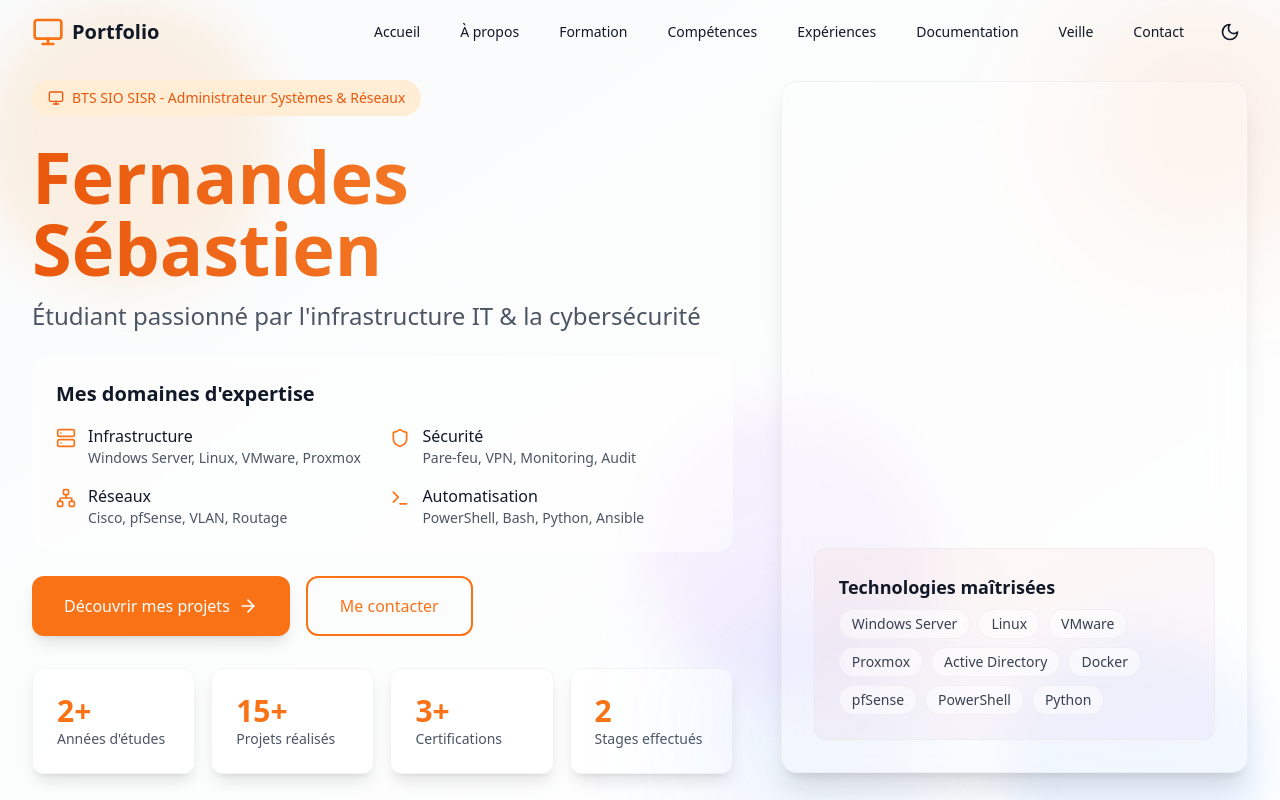
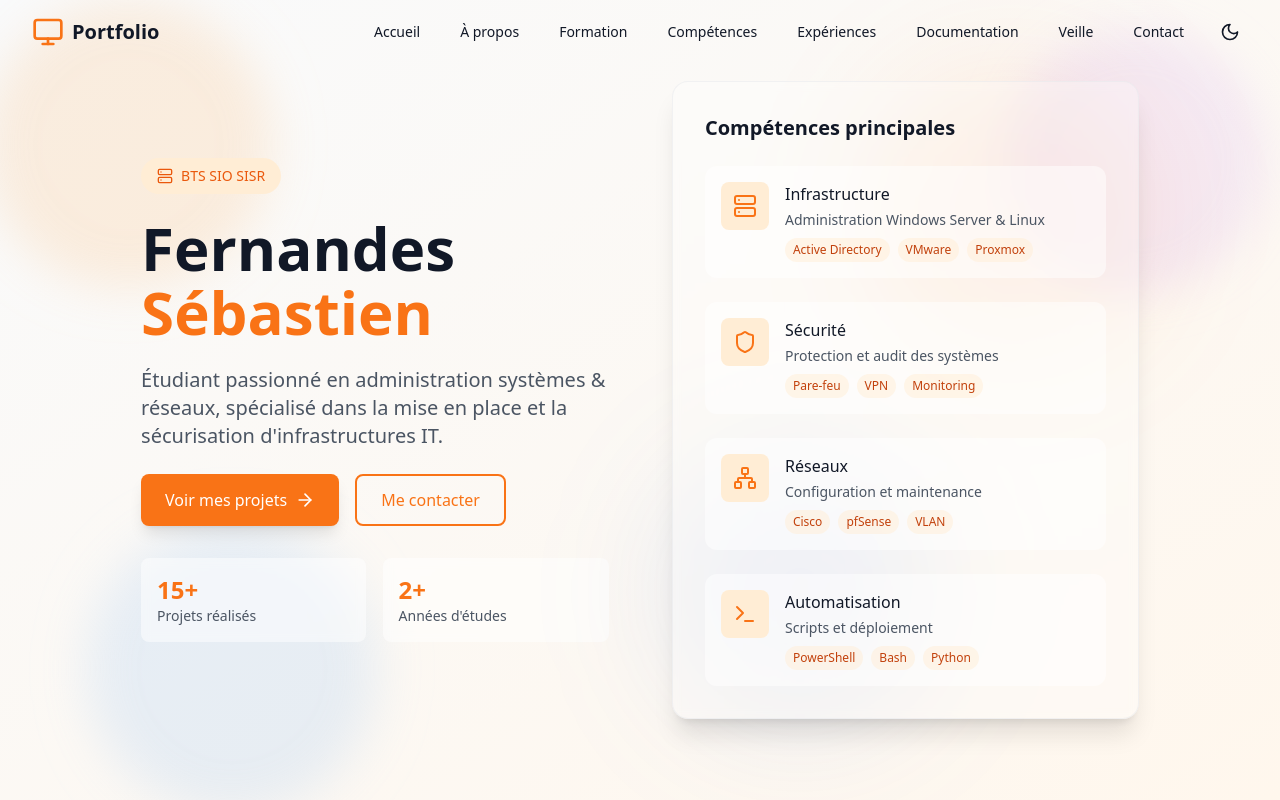
Before and after one commit to CapitaineRick/Portfolio, a React (Vite) app: page / in a window 1280 px wide. Shown: the top 800 px of the page. Built offline with nearby package versions, Linux system fonts and the light colour scheme.

Commit message:
Enhance Hero section with new design

```diff
--- a/src/components/sections/Hero.tsx
+++ b/src/components/sections/Hero.tsx
@@ -1,9 +1,8 @@
 import React, { useEffect, useRef } from 'react';
-import { Server, ArrowRight, Terminal, Shield, Database, Code, Monitor, Network } from 'lucide-react';
+import { Server, ArrowRight, Terminal, Shield, Database, Network } from 'lucide-react';
 
 const Hero: React.FC = () => {
   const heroRef = useRef<HTMLDivElement>(null);
-  const iconRefs = useRef<(HTMLDivElement | null)[]>([]);
 
   useEffect(() => {
     const observer = new IntersectionObserver(
@@ -11,15 +10,6 @@ const Hero: React.FC = () => {
         if (entry.isIntersecting) {
           entry.target.classList.add('opacity-100', 'translate-y-0');
           entry.target.classList.remove('opacity-0', 'translate-y-10');
-
-          iconRefs.current.forEach((icon, index) => {
-            if (icon) {
-              setTimeout(() => {
-                icon.classList.add('opacity-100', 'scale-100', 'translate-y-0');
-                icon.classList.remove('opacity-0', 'scale-95', 'translate-y-10');
-              }, index * 150);
-            }
-          });
         }
       },
       { threshold: 0.1 }
@@ -53,209 +43,142 @@ const Hero: React.FC = () => {
   return (
     <section
       id="home"
-      className="min-h-screen relative overflow-hidden bg-gradient-to-br from-gray-50 to-white dark:from-gray-900 dark:to-gray-800"
+      className="min-h-screen flex items-center relative overflow-hidden"
     >
-      {/* Animated background elements */}
-      <div className="absolute inset-0 overflow-hidden">
-        <div className="absolute top-0 -left-4 w-72 h-72 bg-orange-200/30 dark:bg-orange-500/10 rounded-full mix-blend-multiply filter blur-xl animate-blob" />
-        <div className="absolute -bottom-8 -right-4 w-72 h-72 bg-blue-200/30 dark:bg-blue-500/10 rounded-full mix-blend-multiply filter blur-xl animate-blob animation-delay-2000" />
-        <div className="absolute top-1/2 left-1/2 w-72 h-72 bg-purple-200/30 dark:bg-purple-500/10 rounded-full mix-blend-multiply filter blur-xl animate-blob animation-delay-4000" />
+      {/* Background decoration */}
+      <div className="absolute inset-0 bg-gradient-to-br from-gray-50 to-orange-50 dark:from-gray-900 dark:to-gray-800">
+        <div className="absolute inset-0">
+          <div className="absolute top-0 -left-4 w-72 h-72 bg-orange-300 rounded-full mix-blend-multiply filter blur-xl opacity-20 animate-blob" />
+          <div className="absolute top-0 -right-4 w-72 h-72 bg-purple-300 rounded-full mix-blend-multiply filter blur-xl opacity-20 animate-blob animation-delay-2000" />
+          <div className="absolute -bottom-8 left-20 w-72 h-72 bg-blue-300 rounded-full mix-blend-multiply filter blur-xl opacity-20 animate-blob animation-delay-4000" />
+        </div>
       </div>
 
       <div className="max-w-7xl mx-auto px-4 sm:px-6 lg:px-8 py-20 relative">
         <div
           ref={heroRef}
-          className="flex flex-col lg:flex-row items-center gap-12 transition-all duration-1000 opacity-0 translate-y-10"
+          className="flex flex-col lg:flex-row items-center gap-16 transition-all duration-1000 opacity-0 translate-y-10"
         >
-          <div className="lg:w-3/5 space-y-8">
-            <div className="space-y-6 text-center lg:text-left">
-              <div className="inline-flex items-center gap-2 px-4 py-2 rounded-full bg-orange-100 dark:bg-orange-900/30 text-orange-600 dark:text-orange-400 text-sm font-medium">
-                <Monitor className="w-4 h-4" />
-                BTS SIO SISR - Administrateur Systèmes & Réseaux
+          {/* Left Column */}
+          <div className="lg:w-1/2 space-y-8">
+            <div className="space-y-6">
+              <div className="inline-block">
+                <span className="inline-flex items-center px-4 py-2 rounded-full bg-orange-100 dark:bg-orange-900/30 text-orange-600 dark:text-orange-400 text-sm font-medium">
+                  <Server className="w-4 h-4 mr-2" />
+                  BTS SIO SISR
+                </span>
               </div>
 
-              <div>
-                <h1 className="text-5xl md:text-6xl lg:text-7xl font-bold mb-4 bg-clip-text text-transparent bg-gradient-to-r from-orange-600 to-orange-400">
-                  Fernandes Sébastien
+              <h1 className="text-4xl lg:text-6xl font-bold">
+                <span className="block text-gray-900 dark:text-white">Fernandes</span>
+                <span className="block mt-1 text-orange-500">Sébastien</span>
               </h1>
-                <p className="text-xl md:text-2xl text-gray-600 dark:text-gray-300">
-                  Étudiant passionné par l'infrastructure IT & la cybersécurité
+
+              <p className="text-xl text-gray-600 dark:text-gray-300 max-w-lg">
+                Étudiant passionné en administration systèmes & réseaux,
+                spécialisé dans la mise en place et la sécurisation d'infrastructures IT.
               </p>
-              </div>
 
-              <div className="bg-white/50 dark:bg-gray-800/50 backdrop-blur-sm rounded-2xl p-6 space-y-4">
-                <h2 className="text-xl font-semibold text-gray-900 dark:text-white">
-                  Mes domaines d'expertise
-                </h2>
-                <div className="grid grid-cols-1 md:grid-cols-2 gap-4 text-left">
-                  <div className="flex items-start gap-3">
-                    <Server className="w-5 h-5 text-orange-500 mt-1" />
-                    <div>
-                      <h3 className="font-medium">Infrastructure</h3>
-                      <p className="text-sm text-gray-600 dark:text-gray-400">
-                        Windows Server, Linux, VMware, Proxmox
-                      </p>
-                    </div>
-                  </div>
-                  <div className="flex items-start gap-3">
-                    <Shield className="w-5 h-5 text-orange-500 mt-1" />
-                    <div>
-                      <h3 className="font-medium">Sécurité</h3>
-                      <p className="text-sm text-gray-600 dark:text-gray-400">
-                        Pare-feu, VPN, Monitoring, Audit
-                      </p>
-                    </div>
-                  </div>
-                  <div className="flex items-start gap-3">
-                    <Network className="w-5 h-5 text-orange-500 mt-1" />
-                    <div>
-                      <h3 className="font-medium">Réseaux</h3>
-                      <p className="text-sm text-gray-600 dark:text-gray-400">
-                        Cisco, pfSense, VLAN, Routage
-                      </p>
-                    </div>
-                  </div>
-                  <div className="flex items-start gap-3">
-                    <Terminal className="w-5 h-5 text-orange-500 mt-1" />
-                    <div>
-                      <h3 className="font-medium">Automatisation</h3>
-                      <p className="text-sm text-gray-600 dark:text-gray-400">
-                        PowerShell, Bash, Python, Ansible
-                      </p>
-                    </div>
-                  </div>
-                </div>
-              </div>
-
-              <div className="flex flex-wrap gap-4 justify-center lg:justify-start">
+              <div className="flex flex-wrap gap-4">
                 <button
                   onClick={scrollToProjects}
-                  className="px-8 py-4 bg-orange-500 text-white rounded-xl
-                            hover:bg-orange-600 transform hover:scale-105
-                            transition-all duration-300 shadow-lg hover:shadow-orange-500/25
-                            flex items-center gap-2 font-medium"
+                  className="px-6 py-3 bg-orange-500 text-white rounded-lg
+                            hover:bg-orange-600 transform hover:-translate-y-1
+                            transition-all duration-300 shadow-lg hover:shadow-xl
+                            flex items-center gap-2"
                 >
-                  Découvrir mes projets
+                  Voir mes projets
                   <ArrowRight className="w-5 h-5" />
                 </button>
                 <button
                   onClick={scrollToContact}
-                  className="px-8 py-4 border-2 border-orange-500 text-orange-500
-                            hover:bg-orange-50 dark:hover:bg-orange-900/10 rounded-xl
-                            transform hover:scale-105 transition-all duration-300
-                            flex items-center gap-2 font-medium"
+                  className="px-6 py-3 border-2 border-orange-500 text-orange-500
+                            rounded-lg hover:bg-orange-50 dark:hover:bg-orange-900/10
+                            transform hover:-translate-y-1 transition-all duration-300"
                 >
                   Me contacter
                 </button>
               </div>
             </div>
 
-            <div className="grid grid-cols-2 md:grid-cols-4 gap-4">
-              <div className="p-6 rounded-xl bg-white/80 dark:bg-gray-800/80 backdrop-blur shadow-lg border border-gray-100 dark:border-gray-700">
-                <div className="font-bold text-3xl text-orange-500">2+</div>
-                <div className="text-sm text-gray-600 dark:text-gray-400">Années d'études</div>
-              </div>
-              <div className="p-6 rounded-xl bg-white/80 dark:bg-gray-800/80 backdrop-blur shadow-lg border border-gray-100 dark:border-gray-700">
-                <div className="font-bold text-3xl text-orange-500">15+</div>
+            <div className="grid grid-cols-2 gap-4">
+              <div className="p-4 bg-white/50 dark:bg-gray-800/50 rounded-lg backdrop-blur-sm">
+                <div className="text-2xl font-bold text-orange-500">15+</div>
                 <div className="text-sm text-gray-600 dark:text-gray-400">Projets réalisés</div>
               </div>
-              <div className="p-6 rounded-xl bg-white/80 dark:bg-gray-800/80 backdrop-blur shadow-lg border border-gray-100 dark:border-gray-700">
-                <div className="font-bold text-3xl text-orange-500">3+</div>
-                <div className="text-sm text-gray-600 dark:text-gray-400">Certifications</div>
-              </div>
-              <div className="p-6 rounded-xl bg-white/80 dark:bg-gray-800/80 backdrop-blur shadow-lg border border-gray-100 dark:border-gray-700">
-                <div className="font-bold text-3xl text-orange-500">2</div>
-                <div className="text-sm text-gray-600 dark:text-gray-400">Stages effectués</div>
+              <div className="p-4 bg-white/50 dark:bg-gray-800/50 rounded-lg backdrop-blur-sm">
+                <div className="text-2xl font-bold text-orange-500">2+</div>
+                <div className="text-sm text-gray-600 dark:text-gray-400">Années d'études</div>
               </div>
             </div>
           </div>
 
-          <div className="lg:w-2/5 relative">
-            <div className="absolute -top-20 -right-20 w-64 h-64 bg-orange-500/10 rounded-full filter blur-3xl"></div>
-            <div className="absolute -bottom-20 -left-20 w-64 h-64 bg-blue-500/10 rounded-full filter blur-3xl"></div>
+          {/* Right Column */}
+          <div className="lg:w-1/2">
+            <div className="relative">
+              {/* Decorative elements */}
+              <div className="absolute -top-4 -right-4 w-72 h-72 bg-orange-500/10 rounded-full filter blur-3xl"></div>
+              <div className="absolute -bottom-4 -left-4 w-72 h-72 bg-blue-500/10 rounded-full filter blur-3xl"></div>
 
-            <div className="relative bg-white/30 dark:bg-gray-800/30 backdrop-blur-lg rounded-2xl p-8 shadow-xl border border-gray-200/50 dark:border-gray-700/50">
-              <div className="grid grid-cols-2 gap-6">
+              {/* Main content card */}
+              <div className="relative bg-white/30 dark:bg-gray-800/30 backdrop-blur-sm rounded-2xl p-8 border border-gray-200/50 dark:border-gray-700/50 shadow-xl">
+                <h2 className="text-xl font-semibold mb-6 text-gray-900 dark:text-white">
+                  Compétences principales
+                </h2>
+
+                <div className="space-y-6">
                   {[
                     {
                       icon: Server,
-                    label: 'Infrastructure',
-                    gradient: 'from-orange-500 to-red-500',
-                    description: 'Administration système Windows & Linux'
+                      title: "Infrastructure",
+                      desc: "Administration Windows Server & Linux",
+                      skills: ["Active Directory", "VMware", "Proxmox"]
                     },
                     {
                       icon: Shield,
-                    label: 'Sécurité',
-                    gradient: 'from-blue-500 to-cyan-500',
-                    description: 'Protection et audit des systèmes'
+                      title: "Sécurité",
+                      desc: "Protection et audit des systèmes",
+                      skills: ["Pare-feu", "VPN", "Monitoring"]
                     },
                     {
                       icon: Network,
-                    label: 'Réseaux',
-                    gradient: 'from-green-500 to-emerald-500',
-                    description: 'Configuration et maintenance'
+                      title: "Réseaux",
+                      desc: "Configuration et maintenance",
+                      skills: ["Cisco", "pfSense", "VLAN"]
                     },
                     {
                       icon: Terminal,
-                    label: 'DevOps',
-                    gradient: 'from-purple-500 to-pink-500',
-                    description: 'Automatisation et scripts'
+                      title: "Automatisation",
+                      desc: "Scripts et déploiement",
+                      skills: ["PowerShell", "Bash", "Python"]
                     }
                   ].map((item, index) => (
-                  <div
-                    key={index}
-                    ref={el => iconRefs.current[index] = el}
-                    className="relative group"
+                    <div key={index} className="flex gap-4 p-4 rounded-xl bg-white/50 dark:bg-gray-800/50 hover:bg-white/80 dark:hover:bg-gray-700/50 transition-colors">
+                      <div className="flex-shrink-0">
+                        <div className="w-12 h-12 rounded-lg bg-orange-100 dark:bg-orange-900/30 flex items-center justify-center">
+                          <item.icon className="w-6 h-6 text-orange-500" />
+                        </div>
+                      </div>
+                      <div>
+                        <h3 className="font-medium text-gray-900 dark:text-white mb-1">
+                          {item.title}
+                        </h3>
+                        <p className="text-sm text-gray-600 dark:text-gray-400 mb-2">
+                          {item.desc}
+                        </p>
+                        <div className="flex flex-wrap gap-2">
+                          {item.skills.map((skill, skillIndex) => (
+                            <span
+                              key={skillIndex}
+                              className="px-2 py-1 text-xs bg-orange-100/50 dark:bg-orange-900/30
+                                       text-orange-700 dark:text-orange-300 rounded-full"
                             >
-                    <div className={`
-                      w-full aspect-square rounded-2xl
-                      bg-gradient-to-br ${item.gradient}
-                      p-0.5 transition-all duration-300
-                      opacity-0 scale-95 translate-y-10
-                      group-hover:scale-105 cursor-pointer
-                    `}>
-                      <div className="w-full h-full rounded-2xl bg-white dark:bg-gray-800 p-6
-                                    flex flex-col items-center justify-center gap-4
-                                    border border-gray-100 dark:border-gray-700">
-                        <item.icon className="w-12 h-12 transition-transform duration-300
-                                            group-hover:scale-110 group-hover:rotate-6" />
-                        <div className="text-center">
-                          <div className="font-medium text-gray-900 dark:text-white mb-1">
-                            {item.label}
-                          </div>
-                          <p className="text-xs text-gray-600 dark:text-gray-400">
-                            {item.description}
-                          </p>
+                              {skill}
+                            </span>
+                          ))}
                         </div>
                       </div>
                     </div>
-                  </div>
-                ))}
-              </div>
-
-              <div className="mt-8 p-6 bg-gradient-to-br from-orange-500/5 to-purple-500/5 rounded-xl border border-gray-200/50 dark:border-gray-700/50">
-                <h3 className="text-lg font-semibold mb-2 text-gray-900 dark:text-white">
-                  Technologies maîtrisées
-                </h3>
-                <div className="flex flex-wrap gap-2">
-                  {[
-                    'Windows Server',
-                    'Linux',
-                    'VMware',
-                    'Proxmox',
-                    'Active Directory',
-                    'Docker',
-                    'pfSense',
-                    'PowerShell',
-                    'Python'
-                  ].map((tech, index) => (
-                    <span
-                      key={index}
-                      className="px-3 py-1 text-sm bg-white/50 dark:bg-gray-700/50 rounded-full
-                                text-gray-700 dark:text-gray-300 border border-gray-200/50 dark:border-gray-600/50"
-                    >
-                      {tech}
-                    </span>
                   ))}
                 </div>
               </div>
```
Lines whose indentation alone changed are shown as unchanged.
